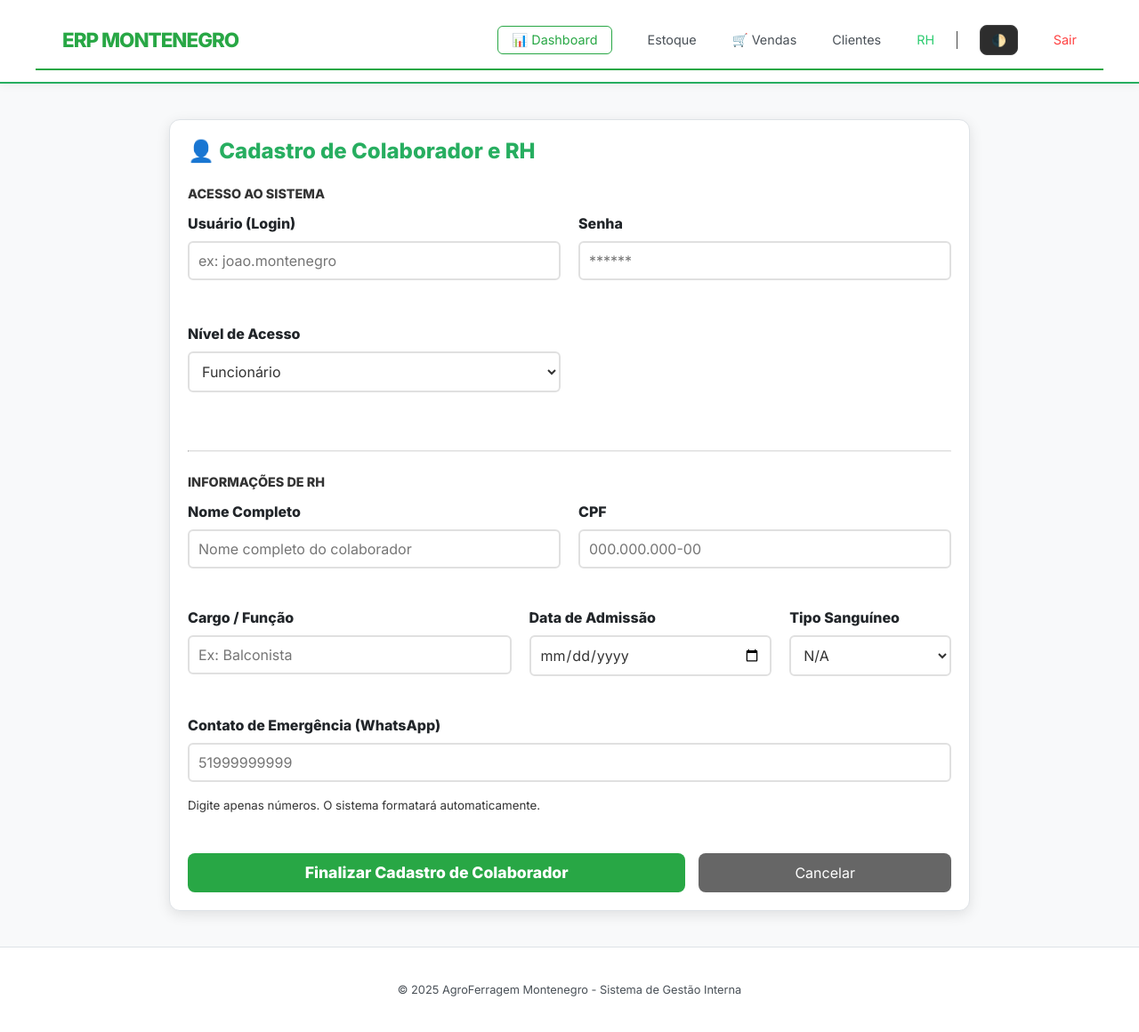
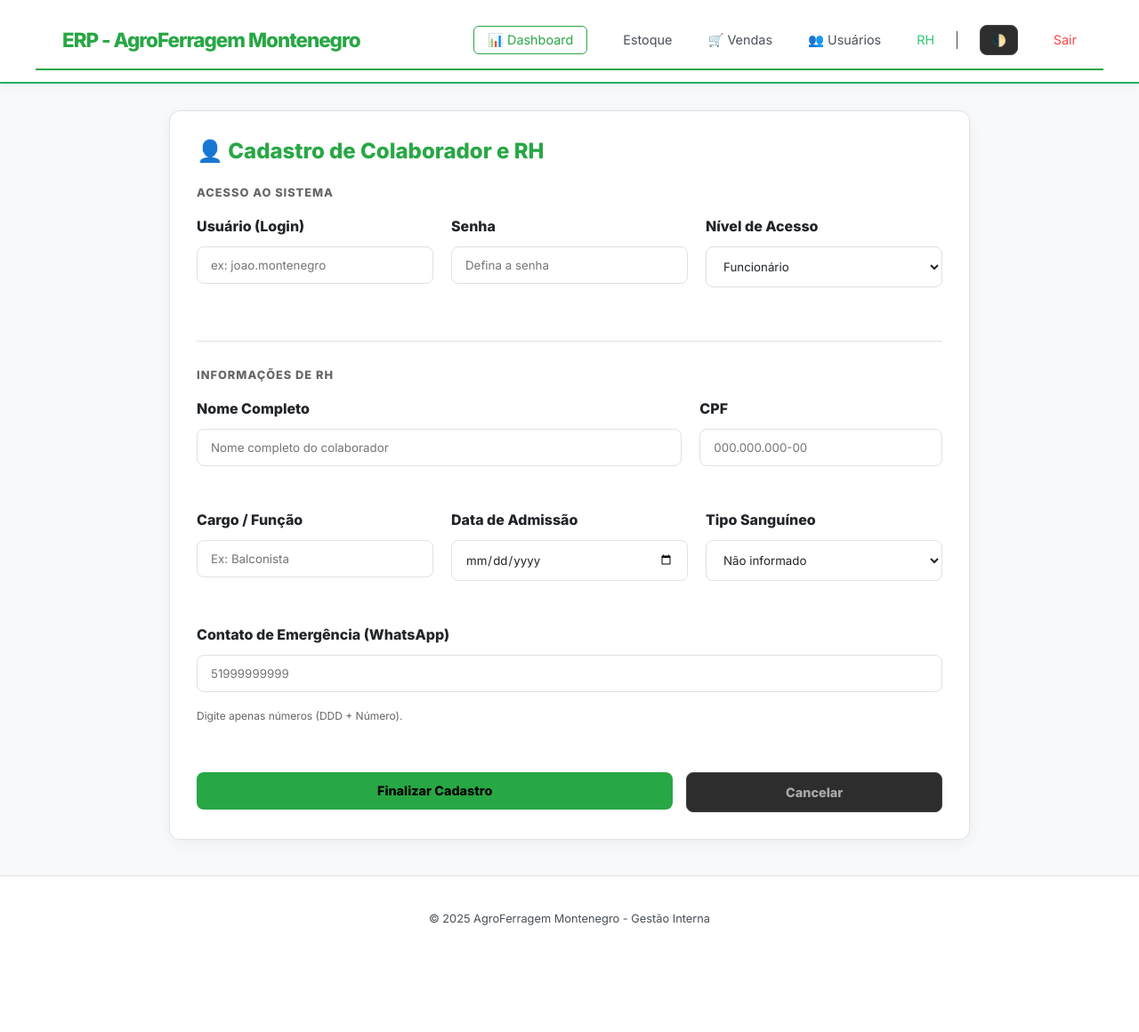
Before and after one commit to profedufbarreto/erp_ferragem_montenegro, a Flask app: page /admin/users/create in a window 1280 px wide. Shown: the whole page at 89% size. After the commit the page ends 1040 px from the top, so only its background shows below. Run offline with Flask 2, Linux system fonts and the light colour scheme; the visitor is signed in with stand-in values (Sample User, id 1); parts of the project's set-up code (start-up, migrations or seed data) failed here and were passed over.

Commit message:
módulos funcionando

```diff
--- a/app/routes/admin.py
+++ b/app/routes/admin.py
@@ -5,103 +5,76 @@ from datetime import datetime
 
 admin_bp = Blueprint('admin', __name__, url_prefix='/admin')
 
+# Proteção de Rota: Apenas Admin e Gerente entram no módulo Admin
 @admin_bp.before_request
 def check_permissions():
     allowed_roles = ['admin', 'gerente']
     if session.get('user_role') not in allowed_roles:
         flash("Acesso restrito. Retornando ao Dashboard.")
-        return redirect(url_for('auth.dashboard'))
+        return redirect(url_for('inventory.inventory_dashboard'))
 
-# --- MÓDULO RH ---
+# --- 1. MÓDULO RH (DASHBOARD) ---
 @admin_bp.route('/rh')
 def hr_dashboard():
     employees = Employee.query.all()
     return render_template('admin/hr_dashboard.html', employees=employees)
 
-@admin_bp.route('/rh/edit/<int:employee_id>', methods=['GET', 'POST'])
-def edit_employee(employee_id):
-    emp = Employee.query.get_or_404(employee_id)
-
-    if request.method == 'POST':
-        try:
-            # Atualiza os dados capturando do formulário
-            emp.name = request.form.get('name')
-            emp.position = request.form.get('position')
-            emp.blood_type = request.form.get('blood_type')
-            emp.emergency_contact = request.form.get('emergency_contact')
-
-            # Tratamento de salário (caso você use no RH)
-            salary_val = request.form.get('salary')
-            if salary_val:
-                emp.salary = float(salary_val)
-
-            # Tratamento da data
-            date_str = request.form.get('admission_date')
-            if date_str:
-                emp.admission_date = datetime.strptime(date_str, '%Y-%m-%d')
-
-            db.session.add(emp) # Força a inclusão do objeto na sessão
-            db.session.commit()
-            flash(f"Dados de {emp.name} atualizados com sucesso!")
-            return redirect(url_for('admin.hr_dashboard'))
-        except Exception as e:
-            db.session.rollback()
-            flash(f"Erro ao atualizar RH: {str(e)}")
-
-    return render_template('admin/edit_employee.html', emp=emp)
-
-# --- GERENCIAMENTO DE USUÁRIOS ---
+# --- 2. GERENCIAMENTO DE USUÁRIOS (LISTAGEM) ---
 @admin_bp.route('/users')
 def list_users():
     users = User.query.all()
+    # Note: O template deve estar em templates/users/list.html
     return render_template('users/list.html', users=users)
 
+# --- 3. CRIAR USUÁRIO E COLABORADOR (UNIFICADO) ---
 @admin_bp.route('/users/create', methods=['GET', 'POST'])
 def create_user():
     if request.method == 'POST':
         try:
+            # 1. Criar o Usuário (Senha em texto puro conforme solicitado)
             new_user = User(
                 username=request.form['username'],
                 password=request.form['password'],
                 role=request.form['role']
             )
             db.session.add(new_user)
-            db.session.flush()
+            db.session.flush() # Gera o ID do usuário para vincular ao Employee
 
+            # 2. Criar o registro de RH (Employee)
             new_emp = Employee(
                 name=request.form.get('name'),
                 cpf=request.form.get('cpf'),
                 position=request.form.get('position'),
                 blood_type=request.form.get('blood_type'),
                 emergency_contact=request.form.get('emergency_contact'),
-                salary=float(request.form.get('salary')) if request.form.get('salary') else 0.0,
-                cep=request.form.get('cep'),
-                address=request.form.get('address'),
-                number=request.form.get('number'),
-                city=request.form.get('city'),
-                state=request.form.get('state'),
-                obs=request.form.get('obs'),
                 user_id=new_user.id
             )
 
+            # Tratamento de Datas
             if request.form.get('admission_date'):
                 new_emp.admission_date = datetime.strptime(request.form.get('admission_date'), '%Y-%m-%d')
+
             if request.form.get('birth_date'):
                 new_emp.birth_date = datetime.strptime(request.form.get('birth_date'), '%Y-%m-%d')
 
             db.session.add(new_emp)
             db.session.commit()
-            flash(f"Colaborador {new_emp.name} cadastrado!")
+
+            flash(f"Colaborador {new_emp.name} e usuário {new_user.username} cadastrados com sucesso!")
             return redirect(url_for('admin.list_users'))
+
         except Exception as e:
             db.session.rollback()
             flash(f"Erro ao cadastrar: {str(e)}")
 
     return render_template('users/create.html')
 
+# --- 4. EDIÇÃO DE USUÁRIO E RH ---
 @admin_bp.route('/users/edit/<int:user_id>', methods=['GET', 'POST'])
 def edit_user(user_id):
     user = User.query.get_or_404(user_id)
+
+    # Bloqueio: Gerente não edita Admin
     if session.get('user_role') == 'gerente' and user.role == 'admin':
         flash("Gerentes não podem editar administradores.")
         return redirect(url_for('admin.list_users'))
@@ -110,9 +83,12 @@ def edit_user(user_id):
         try:
             user.username = request.form['username']
             user.role = request.form['role']
+
+            # Se preencher a senha, atualiza (texto puro)
             if request.form.get('password'):
                 user.password = request.form['password']
 
+            # Atualiza dados de RH vinculados
             if user.employee:
                 emp = user.employee
                 emp.name = request.form.get('name')
@@ -133,16 +109,24 @@ def edit_user(user_id):
 
     return render_template('users/edit.html', user=user)
 
+# --- 5. EXCLUSÃO ---
 @admin_bp.route('/users/delete/<int:user_id>')
 def delete_user(user_id):
     user = User.query.get_or_404(user_id)
-    if user.username == 'admin' or (session.get('user_role') == 'gerente' and user.role == 'admin'):
-        flash("Permissão negada.")
+
+    # Proteção para não deletar o admin principal
+    if user.username == 'admin':
+        flash("O administrador principal não pode ser removido.")
         return redirect(url_for('admin.list_users'))
 
-    if user.employee:
-        db.session.delete(user.employee)
-    db.session.delete(user)
-    db.session.commit()
-    flash("Removido com sucesso.")
+    try:
+        # Devido ao cascade="all, delete-orphan" no model,
+        # deletar o user já deleta o employee automaticamente.
+        db.session.delete(user)
+        db.session.commit()
+        flash("Usuário e registro de RH removidos.")
+    except Exception as e:
+        db.session.rollback()
+        flash(f"Erro ao remover: {str(e)}")
+
     return redirect(url_for('admin.list_users'))
--- a/app/static/css/style.css
+++ b/app/static/css/style.css
@@ -814,3 +814,36 @@ body {
     color: var(--text-menu);
     border-top: 1px solid var(--border-color);
 }
+
+/* Variáveis Adicionais para o Dashboard */
+:root {
+    --chart-bg: #e9ecef;        /* Fundo das barrinhas no modo claro */
+    --stat-value: #1a1a1a;      /* Cor dos números grandes */
+    --card-shadow: rgba(0,0,0,0.05);
+}
+
+.dark-mode {
+    --chart-bg: #333333;        /* Fundo das barrinhas no modo escuro */
+    --stat-value: #ffffff;      /* Números brilham no escuro */
+    --card-shadow: rgba(0,0,0,0.5);
+}
+
+/* Aplicando nos Cards */
+.card {
+    background-color: var(--bg-card);
+    color: var(--text-main);
+    box-shadow: 0 4px 15px var(--card-shadow);
+    transition: all 0.3s ease;
+}
+
+h2, h3, h4, span, td {
+    color: var(--text-main); /* Garante que todo texto siga o tema */
+}
+
+/* Ajuste das Barras de Progresso do Dashboard */
+.progress-bar-bg {
+    background-color: var(--chart-bg);
+    height: 10px;
+    border-radius: 5px;
+    overflow: hidden;
+}
--- a/app/templates/base.html
+++ b/app/templates/base.html
@@ -5,35 +5,27 @@
     <meta name="viewport" content="width=device-width, initial-scale=1.0">
     <title>ERP - AgroFerragem Montenegro</title>
     <link href="https://fonts.googleapis.com/css2?family=Inter:wght@400;600;800&display=swap" rel="stylesheet">
-
     <link rel="stylesheet" href="{{ url_for('static', filename='css/style.css') }}">
-
     <script>
-        // Aplica o tema salvo antes mesmo da página carregar (evita o flash branco)
         const savedTheme = localStorage.getItem('theme') || 'light';
-        if (savedTheme === 'dark') {
-            document.documentElement.classList.add('dark-mode');
-        } else {
-            document.documentElement.classList.remove('dark-mode');
-        }
+        if (savedTheme === 'dark') { document.documentElement.classList.add('dark-mode'); }
     </script>
 </head>
 <body>
     <header class="header-main">
         <nav class="navbar">
-            <div class="logo">ERP MONTENEGRO</div>
+            <div class="logo">ERP - AgroFerragem Montenegro</div>
             <div class="menu">
                 <a href="{{ url_for('inventory.inventory_dashboard') }}" class="nav-dash">📊 Dashboard</a>
                 <a href="{{ url_for('inventory.list_products') }}" class="nav-item">Estoque</a>
                 <a href="{{ url_for('sales.pos') }}" class="nav-item">🛒 Vendas</a>
-                <a href="{{ url_for('client.list_clients') }}" class="nav-item">Clientes</a>
 
                 {% if session.get('user_role') in ['admin', 'gerente'] %}
+                    <a href="{{ url_for('admin.list_users') }}" class="nav-item">👥 Usuários</a>
                     <a href="{{ url_for('admin.hr_dashboard') }}" class="nav-rh">RH</a>
                 {% endif %}
 
                 <div class="separator"></div>
-
                 <button id="theme-toggle" class="btn-theme-toggle" title="Alternar Tema">🌓</button>
                 <a href="{{ url_for('auth.logout') }}" class="nav-logout">Sair</a>
             </div>
@@ -44,9 +36,7 @@
         {% with messages = get_flashed_messages() %}
           {% if messages %}
             {% for message in messages %}
-              <div class="flash-message">
-                <strong>Aviso:</strong> {{ message }}
-              </div>
+              <div class="flash-message"><strong>Aviso:</strong> {{ message }}</div>
             {% endfor %}
           {% endif %}
         {% endwith %}
@@ -56,24 +46,17 @@
         {% block content %}{% endblock %}
     </main>
 
-    <footer class="footer">
-        &copy; 2025 AgroFerragem Montenegro - Sistema de Gestão Interna
-    </footer>
+    <footer class="footer">&copy; 2025 AgroFerragem Montenegro - Gestão Interna</footer>
 
     <script>
         const btn = document.getElementById('theme-toggle');
-
         btn.onclick = () => {
             const isDark = document.documentElement.classList.toggle('dark-mode');
             localStorage.setItem('theme', isDark ? 'dark' : 'light');
         };
-
-        // Marca o link ativo dinamicamente
         const currentUrl = window.location.pathname;
         document.querySelectorAll('.menu a').forEach(link => {
-            if (link.getAttribute('href') === currentUrl) {
-                link.classList.add('active');
-            }
+            if (link.getAttribute('href') === currentUrl) { link.classList.add('active'); }
         });
     </script>
 </body>
--- a/app/templates/users/create.html
+++ b/app/templates/users/create.html
@@ -1,26 +1,27 @@
 {% extends "base.html" %}
 {% block content %}
-<div class="container">
-    <div class="card" style="max-width: 900px; margin: 0 auto;">
-        <h2 style="color: var(--primary-color); margin-bottom: 25px; display: flex; align-items: center; gap: 10px;">
+<div class="container" style="margin-top: 30px;">
+    <div class="card" style="max-width: 900px; margin: 0 auto; padding: 30px;">
+        <h2 style="color: var(--neon-green); margin-bottom: 25px; display: flex; align-items: center; gap: 10px; font-weight: 800;">
             👤 Cadastro de Colaborador e RH
         </h2>
 
         <form method="POST">
-            <fieldset style="border: none; margin-bottom: 20px; padding: 0;">
-                <legend style="font-weight: 700; font-size: 0.9rem; color: var(--text-light); text-transform: uppercase; margin-bottom: 15px;">Acesso ao Sistema</legend>
-                <div class="form-row">
+            <fieldset style="border: none; margin-bottom: 30px; padding: 0;">
+                <legend style="font-weight: 700; font-size: 0.8rem; color: var(--text-muted); text-transform: uppercase; margin-bottom: 20px; letter-spacing: 1px;">Acesso ao Sistema</legend>
+
+                <div style="display: grid; grid-template-columns: 1fr 1fr 1fr; gap: 20px;">
                     <div class="form-group">
-                        <label>Usuário (Login)</label>
-                        <input type="text" name="username" class="form-control" placeholder="ex: joao.montenegro" required>
+                        <label style="display: block; margin-bottom: 8px;">Usuário (Login)</label>
+                        <input type="text" name="username" class="form-control-search" placeholder="ex: joao.montenegro" required>
                     </div>
                     <div class="form-group">
-                        <label>Senha</label>
-                        <input type="password" name="password" class="form-control" placeholder="******" required>
+                        <label style="display: block; margin-bottom: 8px;">Senha</label>
+                        <input type="text" name="password" class="form-control-search" placeholder="Defina a senha" required>
                     </div>
                     <div class="form-group">
-                        <label>Nível de Acesso</label>
-                        <select name="role" class="form-control">
+                        <label style="display: block; margin-bottom: 8px;">Nível de Acesso</label>
+                        <select name="role" class="form-control-search" style="height: 46px;">
                             <option value="funcionario">Funcionário</option>
                             <option value="gerente">Gerente</option>
                             <option value="admin">Administrador</option>
@@ -29,35 +30,35 @@
                 </div>
             </fieldset>
 
-            <hr style="border-top: 1px solid var(--border-light); margin-bottom: 25px;">
+            <hr style="border: 0; border-top: 1px solid var(--border-color); margin-bottom: 30px;">
 
             <fieldset style="border: none; padding: 0;">
-                <legend style="font-weight: 700; font-size: 0.9rem; color: var(--text-light); text-transform: uppercase; margin-bottom: 15px;">Informações de RH</legend>
+                <legend style="font-weight: 700; font-size: 0.8rem; color: var(--text-muted); text-transform: uppercase; margin-bottom: 20px; letter-spacing: 1px;">Informações de RH</legend>
 
-                <div class="form-row">
+                <div style="display: grid; grid-template-columns: 2fr 1fr; gap: 20px; margin-bottom: 20px;">
                     <div class="form-group">
-                        <label>Nome Completo</label>
-                        <input type="text" name="name" class="form-control" placeholder="Nome completo do colaborador" required>
+                        <label style="display: block; margin-bottom: 8px;">Nome Completo</label>
+                        <input type="text" name="name" class="form-control-search" placeholder="Nome completo do colaborador" required>
                     </div>
                     <div class="form-group">
-                        <label>CPF</label>
-                        <input type="text" name="cpf" id="cpf" class="form-control" placeholder="000.000.000-00" required>
+                        <label style="display: block; margin-bottom: 8px;">CPF</label>
+                        <input type="text" name="cpf" id="cpf" class="form-control-search" placeholder="000.000.000-00" required>
                     </div>
                 </div>
 
-                <div class="form-row" style="grid-template-columns: 2fr 1.5fr 1fr;">
+                <div style="display: grid; grid-template-columns: 1fr 1fr 1fr; gap: 20px; margin-bottom: 20px;">
                     <div class="form-group">
-                        <label>Cargo / Função</label>
-                        <input type="text" name="position" class="form-control" placeholder="Ex: Balconista">
+                        <label style="display: block; margin-bottom: 8px;">Cargo / Função</label>
+                        <input type="text" name="position" class="form-control-search" placeholder="Ex: Balconista">
                     </div>
                     <div class="form-group">
-                        <label>Data de Admissão</label>
-                        <input type="date" name="admission_date" class="form-control" required>
+                        <label style="display: block; margin-bottom: 8px;">Data de Admissão</label>
+                        <input type="date" name="admission_date" class="form-control-search" style="height: 46px;" required>
                     </div>
                     <div class="form-group">
-                        <label>Tipo Sanguíneo</label>
-                        <select name="blood_type" class="form-control">
-                            <option value="">N/A</option>
+                        <label style="display: block; margin-bottom: 8px;">Tipo Sanguíneo</label>
+                        <select name="blood_type" class="form-control-search" style="height: 46px;">
+                            <option value="">Não informado</option>
                             <option value="A+">A+</option><option value="A-">A-</option>
                             <option value="B+">B+</option><option value="B-">B-</option>
                             <option value="AB+">AB+</option><option value="AB-">AB-</option>
@@ -67,27 +68,25 @@
                 </div>
 
                 <div class="form-group">
-                    <label>Contato de Emergência (WhatsApp)</label>
-                    <input type="text" name="emergency_contact" id="emergency_contact" class="form-control"
-                           placeholder="51999999999" maxlength="11"
-                           title="Digite apenas números (DDD + Número)">
-                    <small style="color: var(--text-light);">Digite apenas números. O sistema formatará automaticamente.</small>
+                    <label style="display: block; margin-bottom: 8px;">Contato de Emergência (WhatsApp)</label>
+                    <input type="text" name="emergency_contact" id="emergency_contact" class="form-control-search"
+                           placeholder="51999999999" maxlength="11">
+                    <small style="color: var(--text-muted); font-size: 0.75rem;">Digite apenas números (DDD + Número).</small>
                 </div>
             </fieldset>
 
-            <div style="margin-top: 30px; display: flex; gap: 15px;">
-                <button type="submit" class="btn-success" style="flex: 2;">Finalizar Cadastro de Colaborador</button>
-                <a href="{{ url_for('admin.list_users') }}" class="btn-secondary" style="flex: 1; text-align: center; text-decoration: none; padding: 12px; border-radius: 8px; background: #666; color: white;">Cancelar</a>
+            <div style="margin-top: 40px; display: flex; gap: 15px;">
+                <button type="submit" class="btn-action btn-main" style="flex: 2; justify-content: center;">Finalizar Cadastro</button>
+                <a href="{{ url_for('admin.list_users') }}" class="btn-clean" style="flex: 1; text-align: center; justify-content: center;">Cancelar</a>
             </div>
         </form>
     </div>
 </div>
 
 <script>
-    const telInput = document.getElementById('emergency_contact');
-    telInput.addEventListener('input', (e) => {
-        let value = e.target.value.replace(/\D/g, ''); // Remove tudo que não for número
-        e.target.value = value;
+    // Limpeza de entrada para números apenas no telefone
+    document.getElementById('emergency_contact').addEventListener('input', (e) => {
+        e.target.value = e.target.value.replace(/\D/g, '');
     });
 </script>
 {% endblock %}
```
Also changed, not shown: app/models/user.py (+4 -6 lines), app/templates/admin/hr_dashboard.html (+24 -34 lines), app/templates/inventory/dashboard.html (+30 -26 lines), app/templates/users/edit.html (+44 -21 lines).
